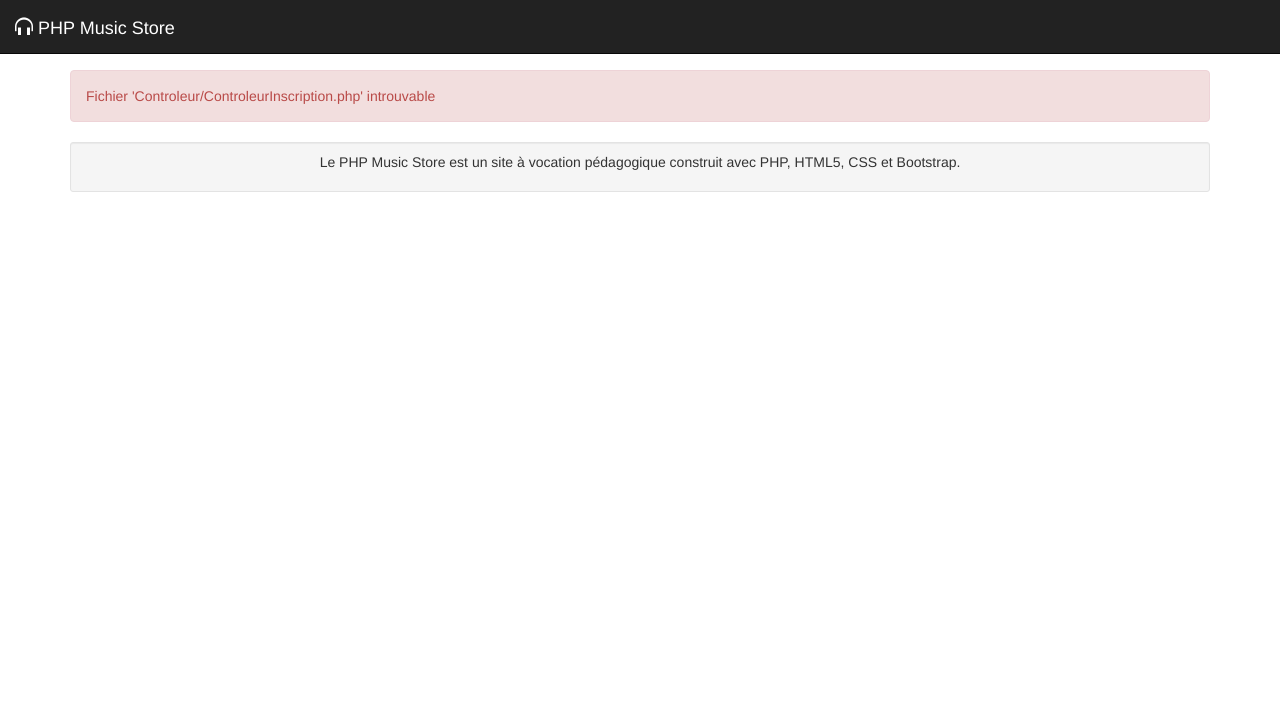
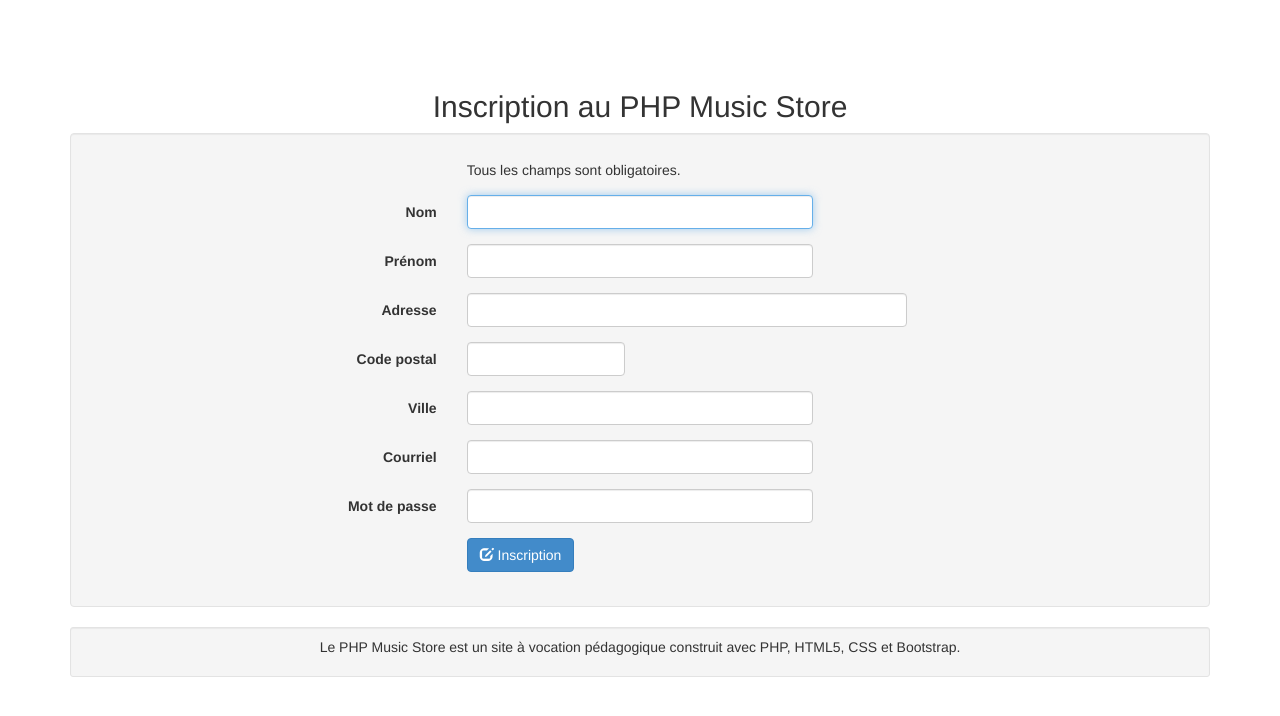
Before and after one commit to bpesquet/MusicStore-FrameworkMVC, a PHP site: page /inscription/ in a window 1280 px wide. Shown: the top 716 px of the page. Run offline with PHP 8.4, Linux system fonts and the light colour scheme.

Commit message:
Réalisation ohase 7

```diff
--- a/Contenu/style.css
+++ b/Contenu/style.css
@@ -16,3 +16,8 @@ footer {
 #btnAjouter {
     margin-top : 15px;
 }
+
+#lienIdentification {
+    margin-left: 15px;
+    margin-right: 15px;
+}
--- a/Controleur/ControleurAccueil.php
+++ b/Controleur/ControleurAccueil.php
@@ -14,7 +14,11 @@
     // Affiche la page d'accueil
     public function index() {
         $genres = $this->genre->getGenres();
-        $this->genererVue(array('genres' => $genres));
+        $prenomClient = null;
+        if ($this->requete->getSession()->existeAttribut("prenomClient")) {
+            $prenomClient = $this->requete->getSession()->getAttribut("prenomClient");
+        }
+        $this->genererVue(array('genres' => $genres, 'prenomClient' => $prenomClient));
     }
 
 }
--- /dev/null
+++ b/Controleur/ControleurInscription.php
@@ -0,0 +1,52 @@
+<?php
+
+require_once 'Framework/Controleur.php';
+require_once 'Modele/Client.php';
+
+/**
+ * Contrôleur gérant linscription au site
+ *
+ * @author Baptiste Pesquet
+ */
+class ControleurInscription extends Controleur
+{
+    private $client;
+
+    public function __construct()
+    {
+        $this->client = new Client();
+    }
+
+    public function index()
+    {
+        $this->genererVue();
+    }
+
+    public function inscrire()
+    {
+        if ($this->requete->existeParametre("nom") && $this->requete->existeParametre("prenom") &&
+                $this->requete->existeParametre("adresse") && $this->requete->existeParametre("codePostal") &&
+                $this->requete->existeParametre("ville") && $this->requete->existeParametre("courriel") &&
+                $this->requete->existeParametre("mdp")) {
+            $nom = $this->requete->getParametre("nom");
+            $prenom = $this->requete->getParametre("prenom");
+            $adresse = $this->requete->getParametre("adresse");
+            $codePostal = $this->requete->getParametre("codePostal");
+            $ville = $this->requete->getParametre("ville");
+            $courriel = $this->requete->getParametre("courriel");
+            $mdp = $this->requete->getParametre("mdp");
+
+            $this->client->ajouterClient($nom, $prenom, $adresse, $codePostal, $ville, $courriel, $mdp);
+
+            $client = $this->client->getClient($courriel, $mdp);
+            $this->requete->getSession()->setAttribut("idClient",
+                    $client['idClient']);
+            $this->requete->getSession()->setAttribut("prenomClient",
+                    $client['prenom']);
+            $this->rediriger("accueil");
+        }
+        else
+            throw new Exception("Action impossible : tous les paramètres ne sont pas définis");
+    }
+
+}
--- /dev/null
+++ b/Modele/Client.php
@@ -0,0 +1,34 @@
+<?php
+
+require_once 'Framework/Modele.php';
+
+class Client extends Modele
+{
+
+    public function connecter($courriel, $mdp)
+    {
+        $sql = "select CLI_ID from T_CLIENT where CLI_COURRIEL=? and CLI_MDP=?";
+        $client = $this->executerRequete($sql, array($courriel, $mdp));
+        return ($client->rowCount() == 1);
+    }
+
+    public function getClient($courriel, $mdp)
+    {
+        $sql = "select CLI_ID asidClient, CLI_NOM as nom, CLI_PRENOM as prenom, CLI_ADRESSE as adresse,
+            CLI_CP as codePostal, CLI_VILLE as ville, CLI_COURRIEL as courriel, CLI_MDP as motDePasse
+            from T_CLIENT where CLI_COURRIEL=? and CLI_MDP=?";
+        $client = $this->executerRequete($sql, array($courriel, $mdp));
+        if ($client->rowCount() == 1)
+            return $client->fetch();  // Accès à la première ligne de résultat
+        else
+            throw new Exception("Aucun client ne correspond aux identifiants fournis");
+    }
+
+    public function ajouterClient($nom, $prenom, $adresse, $codePostal, $ville, $courriel, $mdp)
+    {
+        $sql = "insert into T_CLIENT(CLI_NOM, CLI_PRENOM, CLI_ADRESSE, CLI_CP, CLI_VILLE, CLI_COURRIEL, CLI_MDP)
+            values (?, ?, ?, ?, ?, ?, ?);";
+        $this->executerRequete($sql, array($nom, $prenom, $adresse, $codePostal, $ville, $courriel, $mdp));
+    }
+
+}
--- a/Vue/Accueil/index.php
+++ b/Vue/Accueil/index.php
@@ -1,4 +1,6 @@
 <?php $this->titre = "Accueil"; ?>
+
+<?php require 'Vue/_Commun/barreNavigation.php'; ?>
 
 <ul class="breadcrumb">
     <li><span class="glyphicon glyphicon-home"></span> <a href="">Accueil</a></li>
--- /dev/null
+++ b/Vue/Inscription/index.php
@@ -0,0 +1,65 @@
+<?php $this->titre = "Inscription"; ?>
+
+<?php if (isset($msgErreur)) : ?>
+    <div class="alert alert-danger alert-dismissable">
+        <button type="button" class="close" data-dismiss="alert" aria-hidden="true">&times;</button>
+        <strong>Erreur !</strong> <?= $this->nettoyer($msgErreur) ?>
+    </div>
+<?php endif; ?>
+<h2 class="text-center">Inscription au PHP Music Store</h2>
+<div class="well">
+    <form class="form-horizontal" role="form" action="inscription/inscrire" method="post">
+        <div class="form-group">
+            <div class="col-sm-6 col-sm-offset-3 col-md-4 col-md-offset-4">
+                <p class="form-control-static">Tous les champs sont obligatoires.</p>
+            </div>
+        </div>
+        <div class="form-group">
+            <label class="col-sm-3 col-md-4 control-label">Nom</label>
+            <div class="col-sm-6 col-md-4">
+                <input name="nom" type="text" class="form-control" required autofocus>
+            </div>
+        </div>
+        <div class="form-group">
+            <label class="col-sm-3 col-md-4 control-label">Prénom</label>
+            <div class="col-sm-6 col-md-4">
+                <input name="prenom" type="text" class="form-control" required>
+            </div>
+        </div>
+        <div class="form-group">
+            <label class="col-sm-3 col-md-4 control-label">Adresse</label>
+            <div class="col-sm-7 col-md-5">
+                <input name="adresse" type="text" class="form-control" required>
+            </div>
+        </div>
+        <div class="form-group">
+            <label class="col-sm-3 col-md-4 control-label">Code postal</label>
+            <div class="col-sm-3 col-md-2">
+                <input name="codePostal" type="text" class="form-control" required>
+            </div>
+        </div>
+        <div class="form-group">
+            <label class="col-sm-3 col-md-4 control-label">Ville</label>
+            <div class="col-sm-6 col-md-4">
+                <input name="ville" type="text" class="form-control" required>
+            </div>
+        </div>
+        <div class="form-group">
+            <label class="col-sm-3 col-md-4 control-label">Courriel</label>
+            <div class="col-sm-6 col-md-4">
+                <input name="courriel" type="email" class="form-control" required>
+            </div>
+        </div>
+        <div class="form-group">
+            <label class="col-sm-3 col-md-4 control-label">Mot de passe</label>
+            <div class="col-sm-6 col-md-4">
+                <input name="mdp" type="password" class="form-control" required>
+            </div>
+        </div>
+        <div class="form-group">
+            <div class="col-sm-6 col-sm-offset-3 col-md-4 col-md-offset-4">
+                <button type="submit" class="btn btn-default btn-primary"><span class="glyphicon glyphicon-edit"></span> Inscription</button>
+            </div>
+        </div>
+    </form>
+</div>
--- a/Vue/Navigation/album.php
+++ b/Vue/Navigation/album.php
@@ -1,4 +1,6 @@
 <?php $this->titre = $this->nettoyer($album['nom']) ?>
+
+<?php require 'Vue/_Commun/barreNavigation.php'; ?>
 
 <ul class="breadcrumb">
     <li><span class="glyphicon glyphicon-home"></span> <a href="">Accueil</a></li>
--- a/Vue/Navigation/index.php
+++ b/Vue/Navigation/index.php
@@ -3,6 +3,8 @@
 <?php else: ?>
     <?php $this->titre = "Genres musicaux"; ?>
 <?php endif; ?>
+
+<?php require 'Vue/_Commun/barreNavigation.php'; ?>
 
 <ul class="breadcrumb">
     <li><span class="glyphicon glyphicon-home"></span> <a href="">Accueil</a></li>
--- a/Vue/gabarit.php
+++ b/Vue/gabarit.php
@@ -17,19 +17,17 @@
         <title>PHP Music Store - <?= $titre ?></title>
     </head>
     <body>
-        <!-- Barre de navigation en haut de la page -->
-        <div class="navbar navbar-default navbar-inverse navbar-fixed-top" role="navigation">
-            <!-- Lien de retour à la page d'accueil -->
-            <a class="navbar-brand" href=""><span class="glyphicon glyphicon-headphones"></span> PHP Music Store</a>
-        </div>
-
         <div class="container">
             <?= $contenu ?>
 
             <footer class="well well-sm">
                 <p class="text-center">Le PHP Music Store est un site à vocation pédagogique construit avec PHP, HTML5, CSS et Bootstrap.</p>
             </footer>
+        </div>
 
-        </div>
+        <!-- jQuery -->
+        <script src="Librairies/jquery/jquery-1.10.1.min.js"></script>
+        <!-- Plugin JavaScript Boostrap -->
+        <script src="Librairies/bootstrap/js/bootstrap.min.js"></script>
     </body>
 </html>
```
Also changed, not shown: BD/MusicStore.sql (+14 -0 lines), Controleur/ControleurConnexion.php (added, +52 -0 lines), Vue/Connexion/index.php (added, +29 -0 lines), Vue/_Commun/barreNavigation.php (added, +45 -0 lines).
